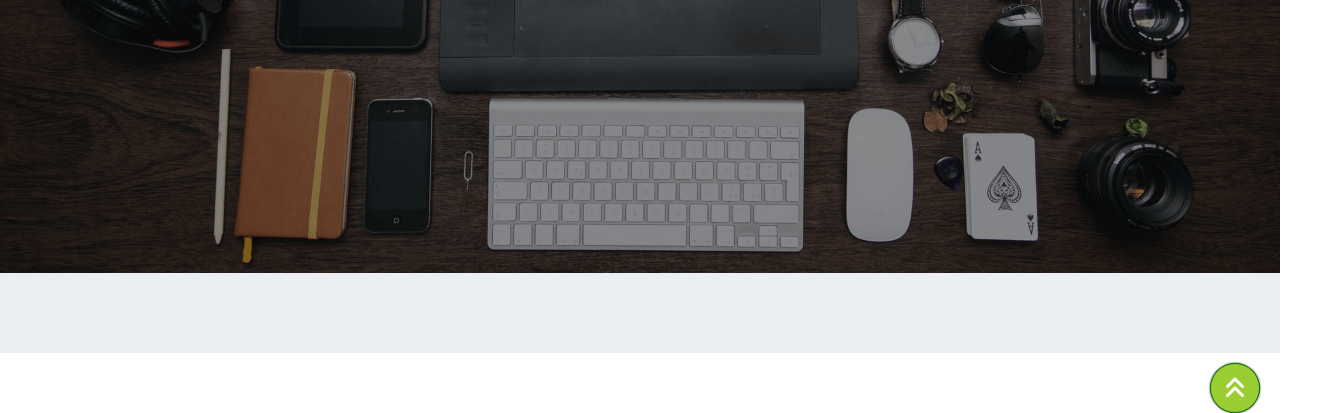
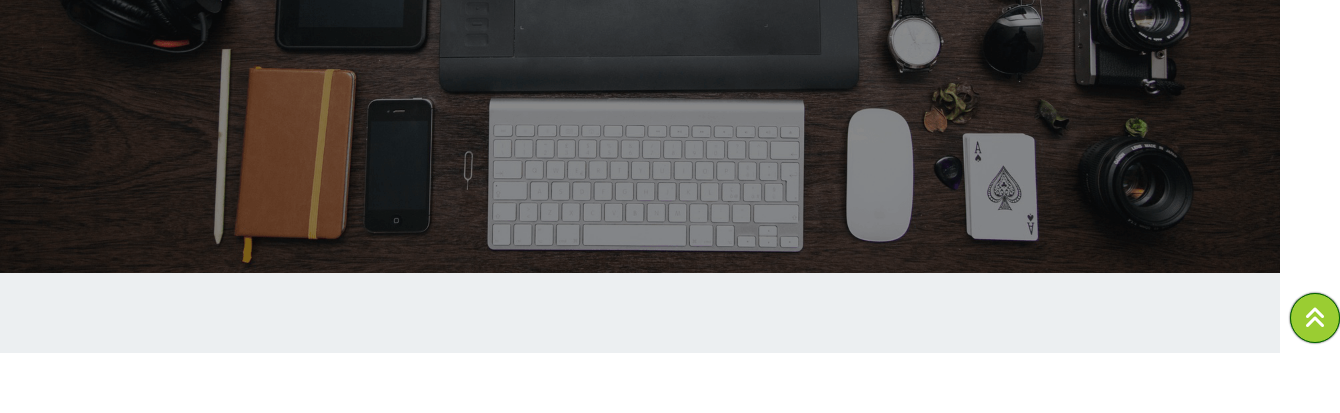
Before and after one commit to rascalNoShippo/-HTML-CSS-Web-, a plain HTML site: page index.html in a window 1280 px wide. Shown: the part 447-860 px from the top of the page, 1340 px wide, since content can reach past the window. After the commit the page ends 800 px from the top, so only its background shows below. Drawn offline with nearby package versions, Linux system fonts and the light colour scheme.

Commit message:
fine tuning

```diff
--- a/index.html
+++ b/index.html
@@ -39,8 +39,7 @@
 	</header>
 	<main>
 		<div id="main_top"></div>
-		<div id="top_btn">
-			<i class="fa-solid fa-angles-up"></i>
+		<div id="top_btn" class="fa-solid fa-angles-up">
 		</div>
 		<section class="main-visual">
 			<div class="main-visual-text">
--- a/script/script.js
+++ b/script/script.js
@@ -28,7 +28,7 @@ let appear = false;
 
 $(function(){
 	if($("main").scrollTop() > 100){
-		$("#top_btn").css({"bottom":"10px"});
+		$("#top_btn").css({"right":"20px"});
 		appear = true;
 	}
 });
@@ -37,10 +37,10 @@ $(function(){
 	$("main").scroll(function(){
 		if($("main").scrollTop() > 100){
 			appear = true;
-			$("#top_btn").css({"bottom":"10px"});
+			$("#top_btn").css({"right":"20px"});
 		}else{
 			appear = false;
-			$("#top_btn").css({"bottom":"-60px"});
+			$("#top_btn").css({"right":"-60px"});
 		}
 	});
 });
--- a/style/style.css
+++ b/style/style.css
@@ -26,8 +26,8 @@ main{
 
 #top_btn{
 	position: absolute;
-	bottom: -60px;
-	right: 20px;
+	right: -60px;
+	bottom: 10px;
 	color: white;
 	font-size: 24px;
   display: flex;
@@ -36,7 +36,7 @@ main{
 	background-color: yellowgreen;
 	width: 50px;
 	height: 50px;
-	border: 1px solid green;
+	border: 1px solid darkgreen;
 	border-radius: 100%;
 	cursor: pointer;
 	box-shadow: 0 0 2px black;
```
